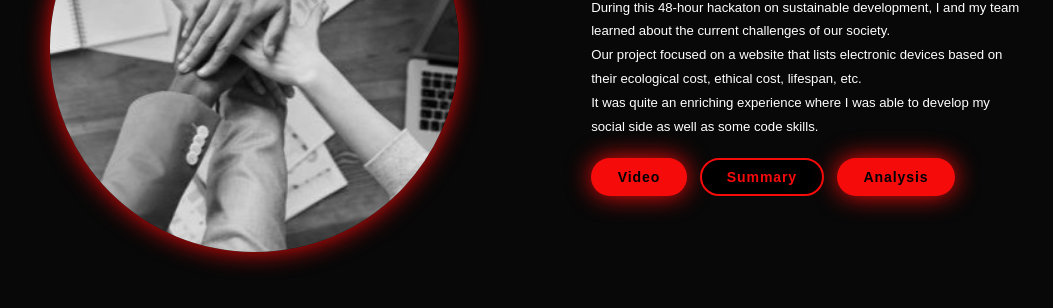
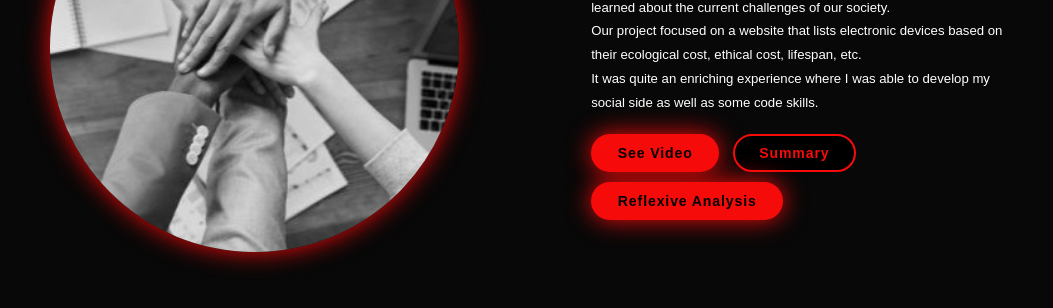
Before and after one commit to a-kalin0/a-kalin0.github.io, a plain HTML site: page pages/hackaton1.html in a window 1280 px wide. Shown: the part 378-686 px from the top of the page, without its empty margins (104-1157 px from the left). Drawn offline with Linux system fonts and the light colour scheme.

Commit message:
Commit 12 : fin test tag br

```diff
--- a/pages/hackaton1.html
+++ b/pages/hackaton1.html
@@ -29,22 +29,29 @@
         <div class="home-content">
 
             <h1>EPHEC HACKATON 2022</h1>
-            <br/>
-            <br/>
+
+            <br><br>
+
             <p>During this 48-hour hackaton on sustainable development, I and my team learned about the current challenges of our society.</p>
 
             <p>Our project focused on a website that lists electronic devices based on their ecological cost, ethical cost, lifespan, etc.</p>
 
             <p>It was quite an enriching experience where I was able to develop my social side as well as some code skills.</p>
-            <br/>
-            <br/>
+
+            <br><br>
 
             <div class="btn-group">
-                <a href="https://www.youtube.com/watch?v=X24J60kMmWw" target="_blank" rel="noopener noreferrer" class="btn">Video</a>
+                <a href="https://www.youtube.com/watch?v=X24J60kMmWw" target="_blank" rel="noopener noreferrer" class="btn">See Video</a>
 
                 <a href="summary.html" class="btn">Summary</a>
 
-                <a href="ANALYSE_RÉFLEXIVE.pdf" class="btn" >Analysis</a>
+            </div>
+
+            <br>
+
+            <div class="btn-group"></div>
+
+                <a href="ANALYSE_RÉFLEXIVE.pdf" class="btn" >Reflexive Analysis</a>
             </div>
 
         </div>
```
